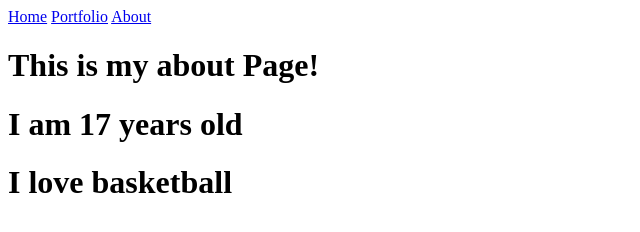
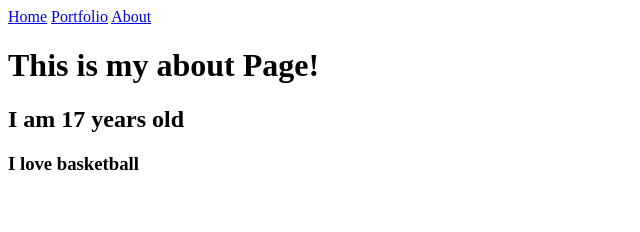
Before and after one commit to bshine/bshine.github.io, a plain HTML site: page my_website/about.html in a window 1280 px wide. Shown: the whole page, without its empty margins (0-640 px from the left). Drawn offline with Linux system fonts and the light colour scheme.

Commit message:
jdjfkdkf

```diff
--- a/my_website/about.html
+++ b/my_website/about.html
@@ -9,8 +9,8 @@
     <a href="portfolio.html">Portfolio</a>
     <a href="about.html">About</a>
     <h1>This is my about Page!</h1>
-     <h1>I am 17 years old</h1>
-      <h1>I love basketball</h1>
+     <h2>I am 17 years old</h2>
+      <h3>I love basketball</h3>
        <br>
     <a target="_blank" href="https://scratch.mit.edu">
         </a>
```
